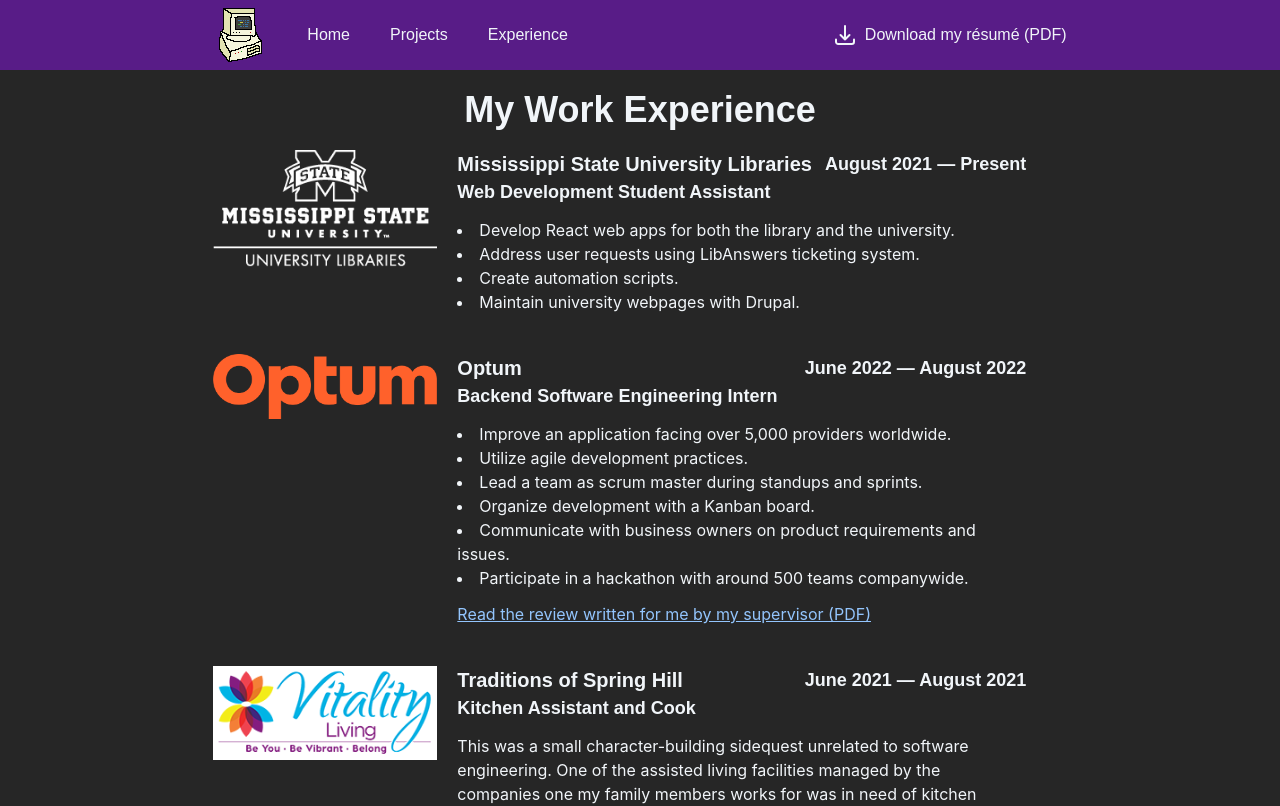
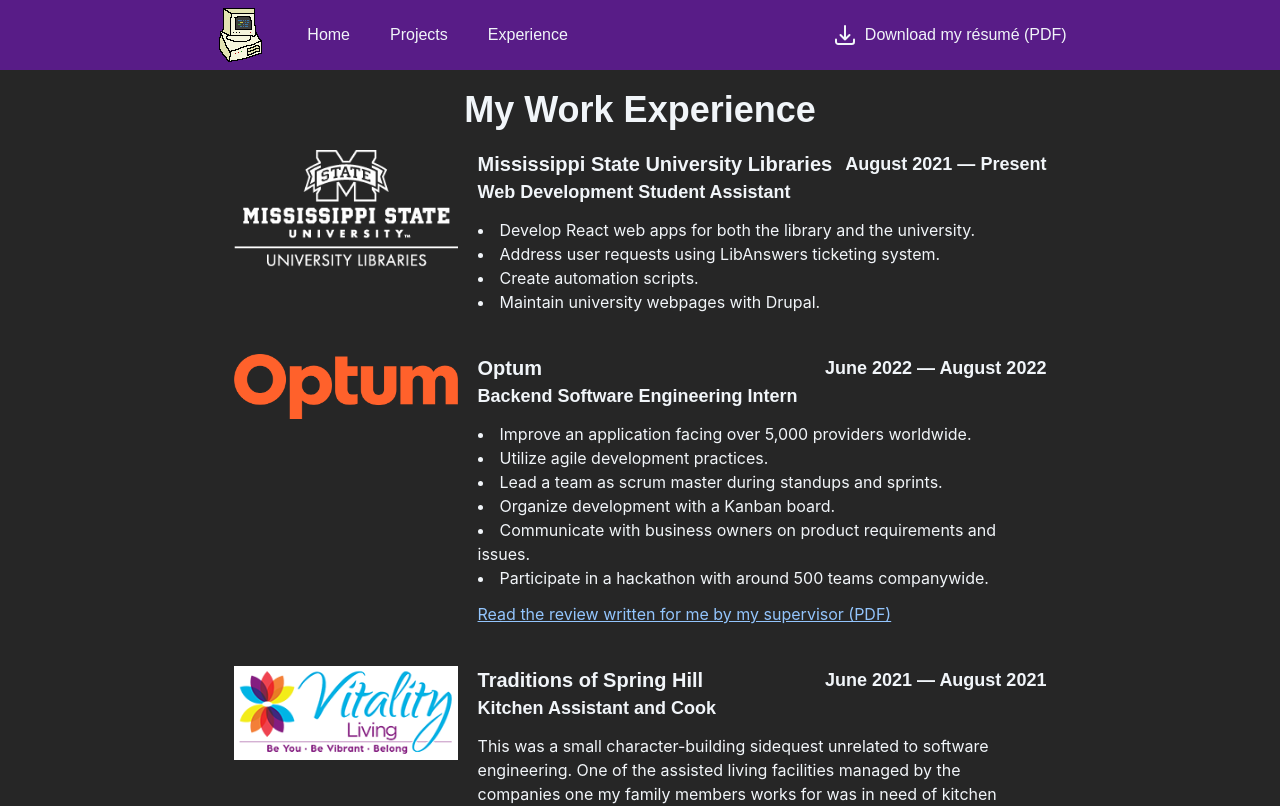
Before and after one commit to mackhack321/mackstanley.com, a React (Create React App) app: page /experience in a window 1280 px wide. Shown: the top 806 px of the page. Built offline with nearby package versions, Linux system fonts and the light colour scheme.

Commit message:
justify-center experiences

```diff
--- a/src/components/Experience.js
+++ b/src/components/Experience.js
@@ -12,7 +12,7 @@
   } = props;
   return (
     <div>
-      <div className="flex flex-col space-y-5 md:flex-row md:space-y-0 md:space-x-5">
+      <div className="flex flex-col space-y-5 md:flex-row md:justify-center md:space-y-0 md:space-x-5">
         <div>
           <img
             src={logo}
```
